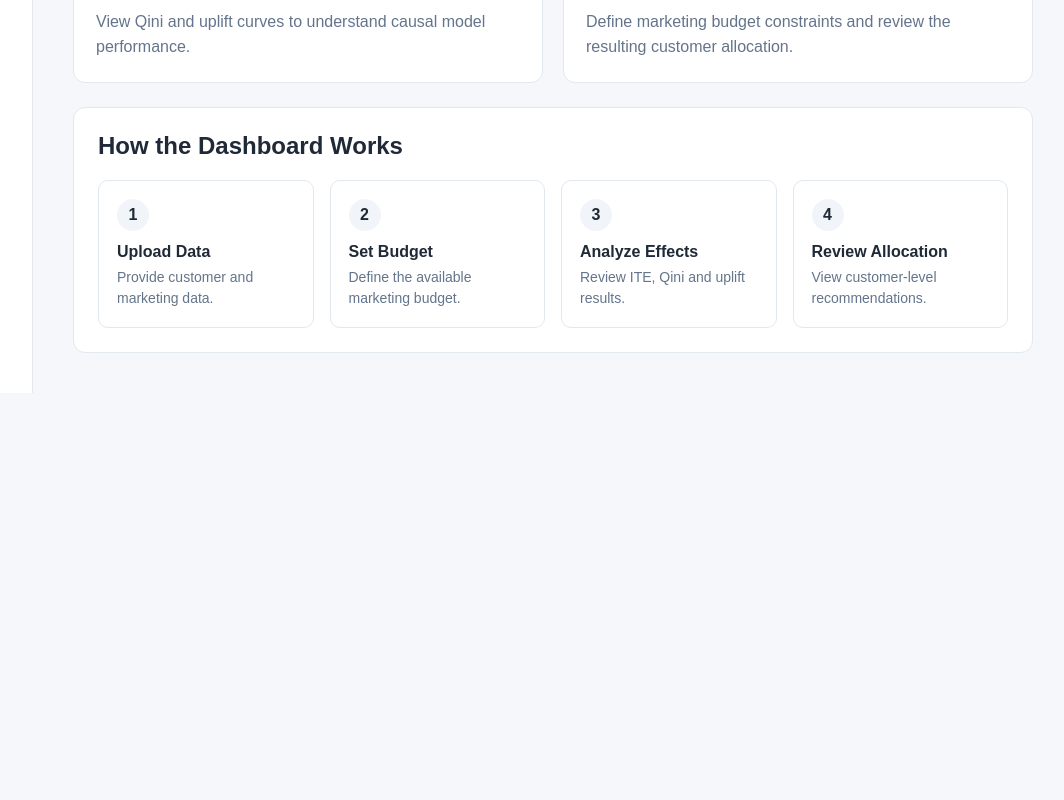
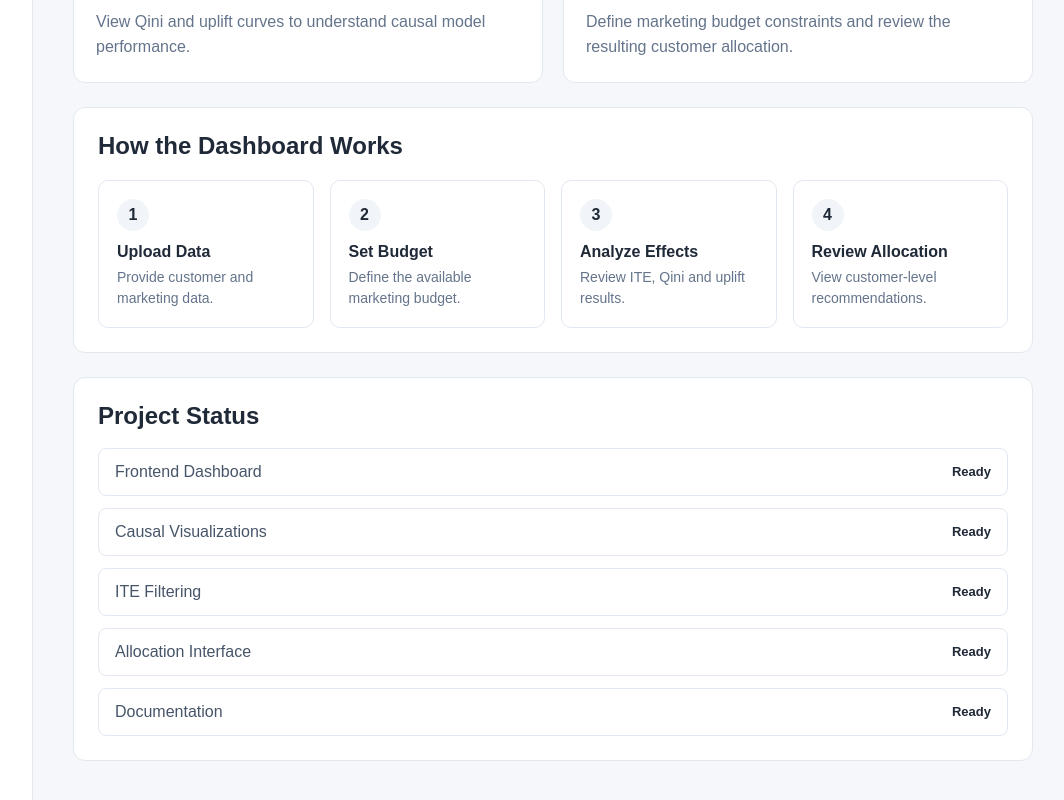
Before and after one commit to priyanshi-sahu05/EconoCausal, a React app in the folder frontend/: page / in a window 1280 px wide. Shown: the part 474-1274 px from the top of the page, without its empty margins (207-1271 px from the left). Before the commit the page ends 867 px from the top, so only its background shows below. Built offline with nearby package versions, Linux system fonts and the light colour scheme; no server answers; the HTML template or start-up script is replaced by a standard one.

Commit message:
Complete final dashboard verification

```diff
--- a/frontend/src/index.css
+++ b/frontend/src/index.css
@@ -1295,3 +1295,36 @@ display: none;
     grid-template-columns: 1fr;
   }
 }
+.final-review-card {
+  margin-top: 24px;
+  padding: 24px;
+  background: #ffffff;
+  border: 1px solid #e2e8f0;
+  border-radius: 12px;
+}
+
+.final-review-card h2 {
+  margin: 0 0 18px;
+}
+
+.final-status-list {
+  display: grid;
+  gap: 12px;
+}
+
+.final-status-list > div {
+  display: flex;
+  justify-content: space-between;
+  align-items: center;
+  padding: 14px 16px;
+  border: 1px solid #e2e8f0;
+  border-radius: 8px;
+}
+
+.final-status-list span {
+  color: #475569;
+}
+
+.final-status-list strong {
+  font-size: 13px;
+}
--- a/frontend/src/pages/Dashboard.jsx
+++ b/frontend/src/pages/Dashboard.jsx
@@ -75,6 +75,37 @@ function Dashboard() {
           </div>
         </div>
       </div>
+
+      <div className="final-review-card">
+        <h2>Project Status</h2>
+
+        <div className="final-status-list">
+          <div>
+            <span>Frontend Dashboard</span>
+            <strong>Ready</strong>
+          </div>
+
+          <div>
+            <span>Causal Visualizations</span>
+            <strong>Ready</strong>
+          </div>
+
+          <div>
+            <span>ITE Filtering</span>
+            <strong>Ready</strong>
+          </div>
+
+          <div>
+            <span>Allocation Interface</span>
+            <strong>Ready</strong>
+          </div>
+
+          <div>
+            <span>Documentation</span>
+            <strong>Ready</strong>
+          </div>
+        </div>
+      </div>
     </div>
   );
 }
--- a/frontend/src/utils/api.js
+++ b/frontend/src/utils/api.js
@@ -1,34 +1,26 @@
 const API_BASE_URL =
   import.meta.env.VITE_API_BASE_URL || "http://localhost:8000";
 
-export async function checkBackendHealth() {
-  const response = await fetch(`${API_BASE_URL}/health`);
+async function request(endpoint, errorMessage) {
+  const response = await fetch(`${API_BASE_URL}${endpoint}`);
 
   if (!response.ok) {
-    throw new Error("Backend health check failed");
+    throw new Error(errorMessage);
   }
 
   return response.json();
 }
 
-export async function fetchPredictions() {
-  const response = await fetch(`${API_BASE_URL}/predict`);
-
-  if (!response.ok) {
-    throw new Error("Failed to fetch predictions");
-  }
-
-  return response.json();
+export function checkBackendHealth() {
+  return request("/health", "Backend health check failed");
 }
 
-export async function fetchAllocationResults() {
-  const response = await fetch(`${API_BASE_URL}/allocation`);
+export function fetchPredictions() {
+  return request("/predict", "Failed to fetch predictions");
+}
 
-  if (!response.ok) {
-    throw new Error("Failed to fetch allocation results");
-  }
-
-  return response.json();
+export function fetchAllocationResults() {
+  return request("/allocation", "Failed to fetch allocation results");
 }
 
 export { API_BASE_URL };
```
